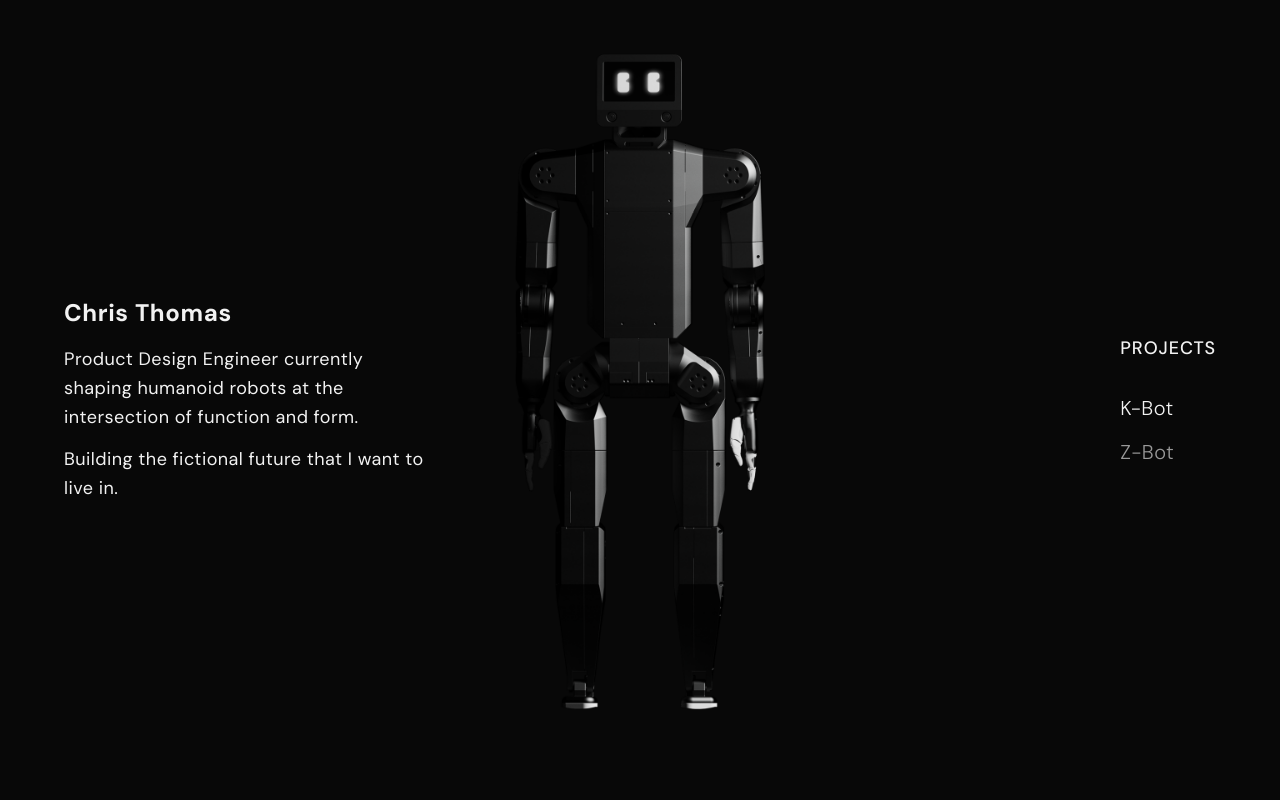
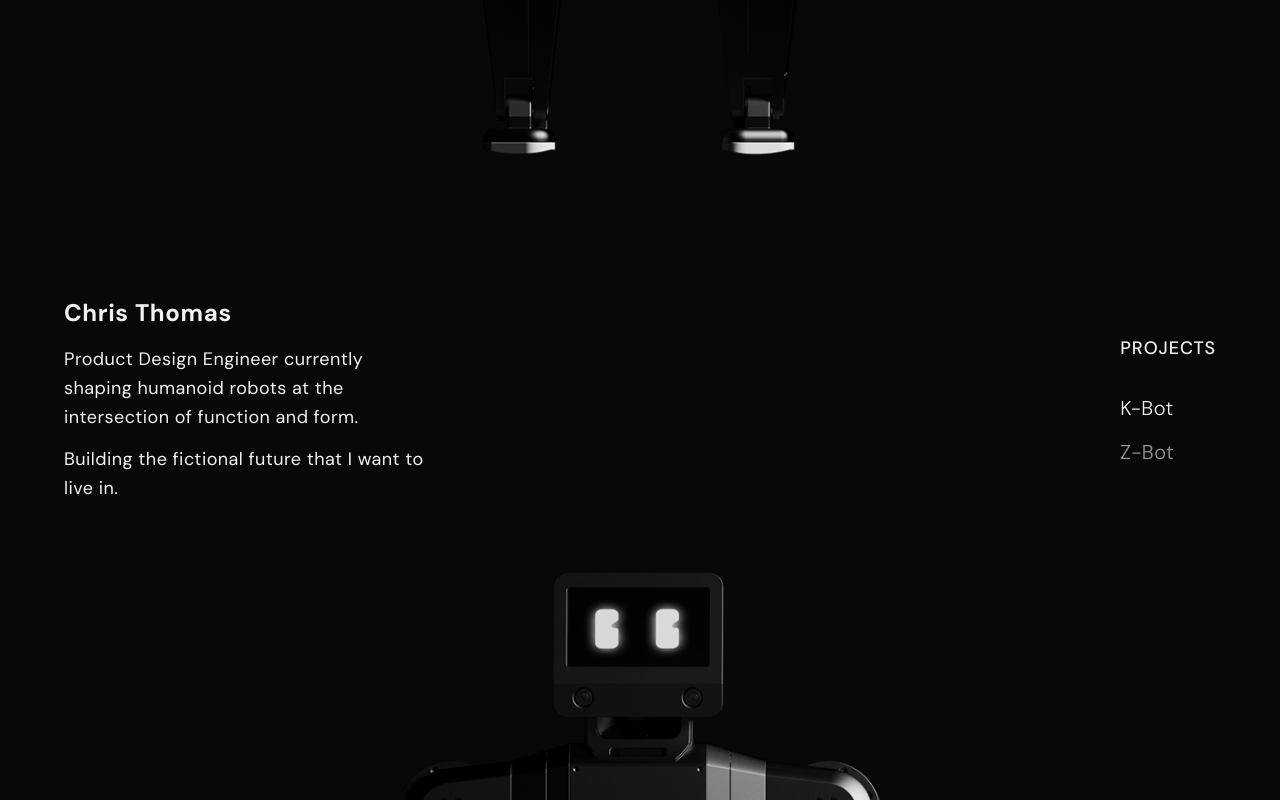
Before and after one commit to chrisangelothomas/2025Portfolio, a React (Vite) app: page / in a window 1280 px wide. Shown: the top 800 px of the page. Built offline with nearby package versions, Linux system fonts and the light colour scheme.

Commit message:
Fix robot sizing and scrolling
Increase robot image size by 400%. Refactor scrolling to smoothly move robots up the screen, with the next robot appearing from below once the previous one is out of view.

```diff
--- a/src/components/RobotShowcase.tsx
+++ b/src/components/RobotShowcase.tsx
@@ -6,47 +6,41 @@ const robots = [
 ];
 
 export default function RobotShowcase() {
-  const [currentRobot, setCurrentRobot] = useState(0);
+  const [scrollY, setScrollY] = useState(0);
 
   useEffect(() => {
     const handleScroll = () => {
-      const scrollY = window.scrollY;
-      const windowHeight = window.innerHeight;
-
-      // Each robot gets 3 screen heights of scroll
-      const sectionHeight = windowHeight * 3;
-      const robotIndex = Math.floor(scrollY / sectionHeight);
-      const clampedIndex = Math.min(Math.max(robotIndex, 0), robots.length - 1);
-
-      setCurrentRobot(clampedIndex);
+      setScrollY(window.scrollY);
     };
 
     window.addEventListener('scroll', handleScroll, { passive: true });
     return () => window.removeEventListener('scroll', handleScroll);
   }, []);
 
-  // Calculate scroll progress within current robot section
-  const scrollY = window.scrollY;
-  const windowHeight = window.innerHeight;
-  const sectionHeight = windowHeight * 3;
-  const sectionProgress = (scrollY % sectionHeight) / sectionHeight;
+  return (
+    <div className="fixed inset-0 flex flex-col items-center justify-center pointer-events-none z-10">
+      {/* Container that moves up with scroll */}
+      <div
+        className="flex flex-col items-center"
+        style={{
+          transform: `translateY(-${scrollY * 0.5}px)`,
+        }}
+      >
+        {/* First Robot (K-Bot) */}
+        <div className="mb-32">
+          <img
+            src={robots[0].image}
+            alt={robots[0].name}
+            className="w-[200vw] h-[200vh] object-contain"
+          />
+        </div>
 
-  // Robot moves up as you scroll (0 = bottom, 1 = top)
-  const translateY = sectionProgress * 100;
-
-  return (
-    <div className="fixed inset-0 flex items-end justify-center pointer-events-none z-10">
-      <div className="relative w-screen h-screen flex items-center justify-center">
-        <div
-          className="transition-transform duration-100 ease-linear"
-          style={{
-            transform: `translateY(-${translateY}%)`,
-          }}
-        >
+        {/* Second Robot (Z-Bot) */}
+        <div>
           <img
-            src={robots[currentRobot].image}
-            alt={robots[currentRobot].name}
-            className="w-[100vw] h-[100vh] object-contain"
+            src={robots[1].image}
+            alt={robots[1].name}
+            className="w-[200vw] h-[200vh] object-contain"
           />
         </div>
       </div>
--- a/src/pages/Index.tsx
+++ b/src/pages/Index.tsx
@@ -6,8 +6,8 @@ import ProfileSection from '../components/ProfileSection';
 const Index = () => {
   const [currentRobot, setCurrentRobot] = useState(0);
 
-  // Create scroll height for 2 robots (3 screen heights per robot)
-  const scrollHeight = `${300 * 2}vh`; // 2 robots
+  // Create enough scroll height to see both robots
+  const scrollHeight = `800vh`;
 
   return (
     <div className="bg-background min-h-screen font-geometric">
```
